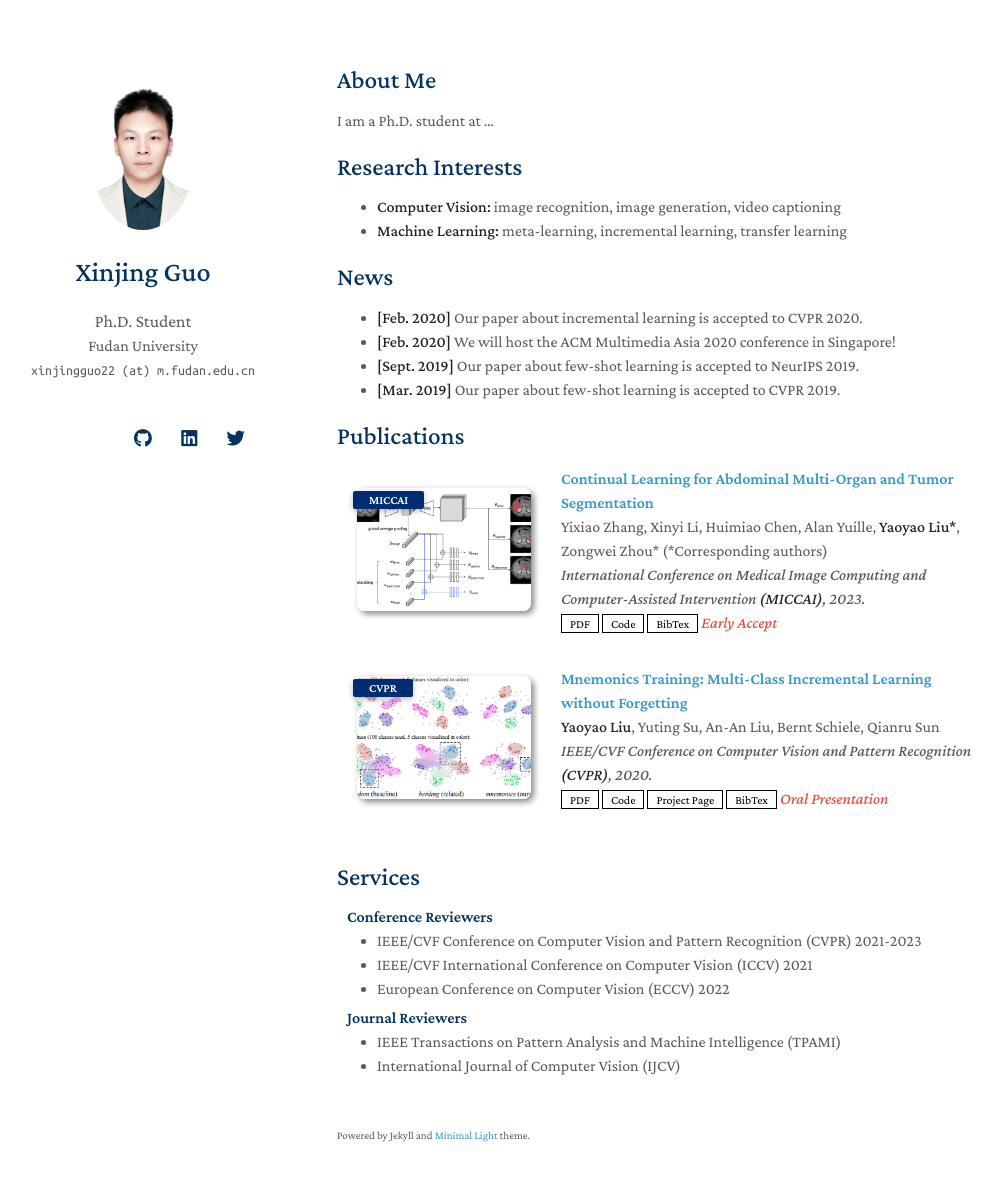
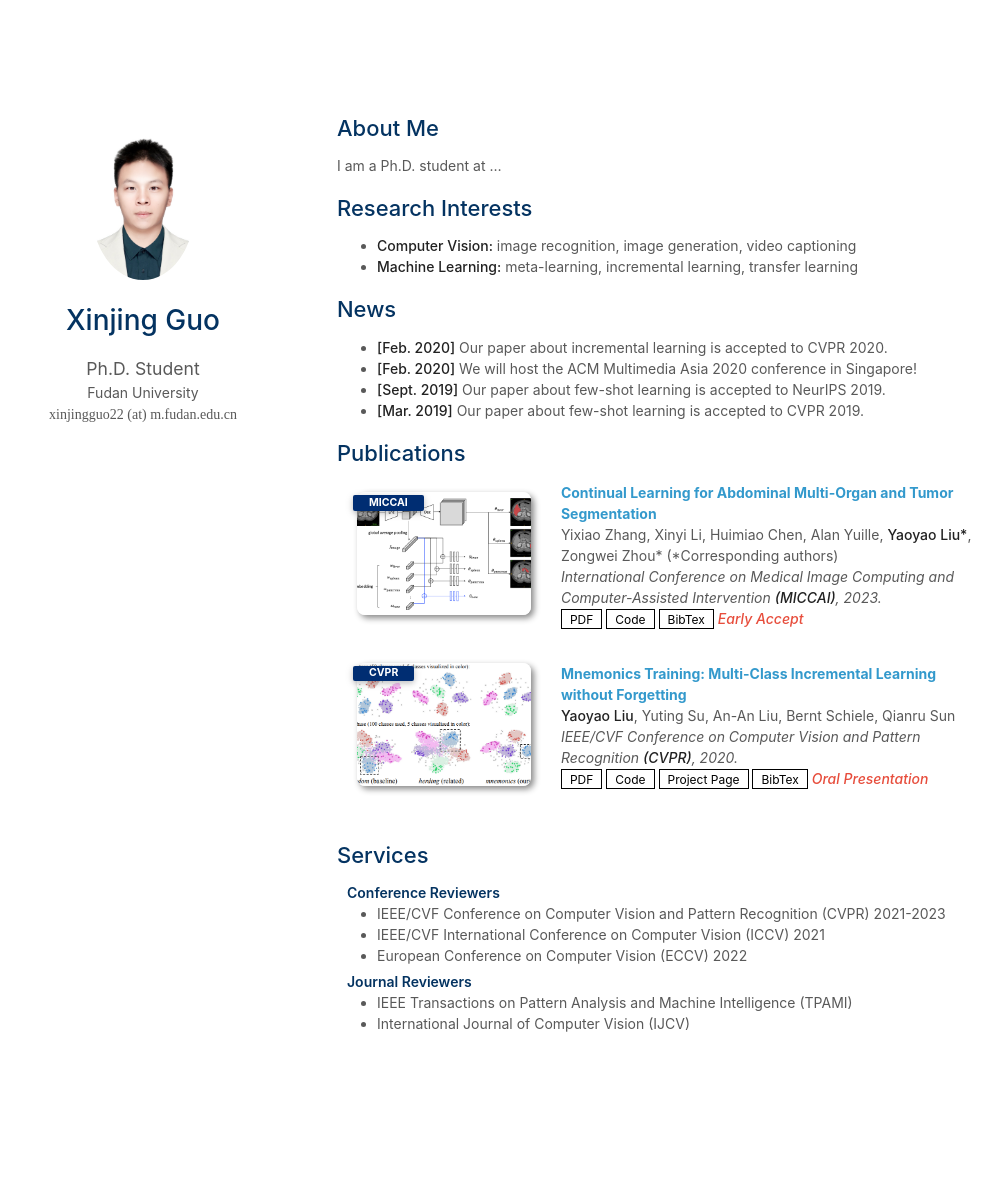
Before and after one commit to Xinjing-Guo/Xinjing-Guo1.github.io, a Jekyll site: the page built from index.md, in a window 1280 px wide and 1216 px high. Shown: the top 1181 px of the window, without its empty margins (133-1135 px from the left). Built offline with Jekyll 4.4.1, drawn with Linux system fonts in a browser that asks for light colours; nearby versions of some CDN libraries; a style sheet for code colours, icons or effects is not loaded; our own code applies the rules of GitHub Pages for plain Markdown files.

Commit message:
Update _config.yml

```diff
--- a/_config.yml
+++ b/_config.yml
@@ -12,11 +12,11 @@ canonical: https://minimal-light-theme.yliu.me/
 
 # Links
 # If you don't need one of them, you may delete the corresponding line.
-google_scholar: https://scholar.google.com/
+google_scholar: https://scholar.google.com/citations?hl=zh-CN&user=un7c83MAAAAJ&view_op=list_works&gmla=AP6z3Ob0xdP8XfemhtJYCZ3_qT3V4T6_xSFx741_yEIIgCvAQQuEyKnBiltivM58Y-SJOuOtMGtXW3sG7QD8B0Yh-HfnqzPMml4fUFo2oow
 cv_link: assets/files/curriculum_vitae.pdf
-github_link: https://github.com/
-linkedin: https://www.linkedin.com/
-twitter: https://twitter.com/
+#github_link: https://github.com/
+#linkedin: https://www.linkedin.com/
+#twitter: https://twitter.com/
 
 # Images (e.g., your profile picture and your website's favicon)
 # "favicon" and "favicon_dark" are used for the light and dark modes, respectively.
@@ -26,7 +26,7 @@ favicon_dark: ./assets/img/favicon-dark.png
 
 # Footnote
 # You may use the option to disable the footnote, "Powered by Jekyll and Minimal Light theme."
-enable_footnote: true
+enable_footnote: false
 
 # Auto Dark Mode
 # You may use the option to disable the automatic dark theme
@@ -34,11 +34,11 @@ auto_dark_mode: true
 
 # Font
 # You can use this option to choose between Serif or Sans Serif fonts.
-font: "Serif" # or "Sans Serif"
+font: "Sans Serif" # or "Sans Serif"
 
 # Google Analytics ID
 # Please remove this if you don't use Google Analytics
-google_analytics: UA-111540567-4
+#google_analytics: UA-111540567-4
 
 # Use this project as a remote theme for GitHub Pages
 # See the guide here: https://docs.github.com/en/pages/setting-up-a-github-pages-site-with-jekyll/adding-a-theme-to-your-github-pages-site-using-jekyll
```
